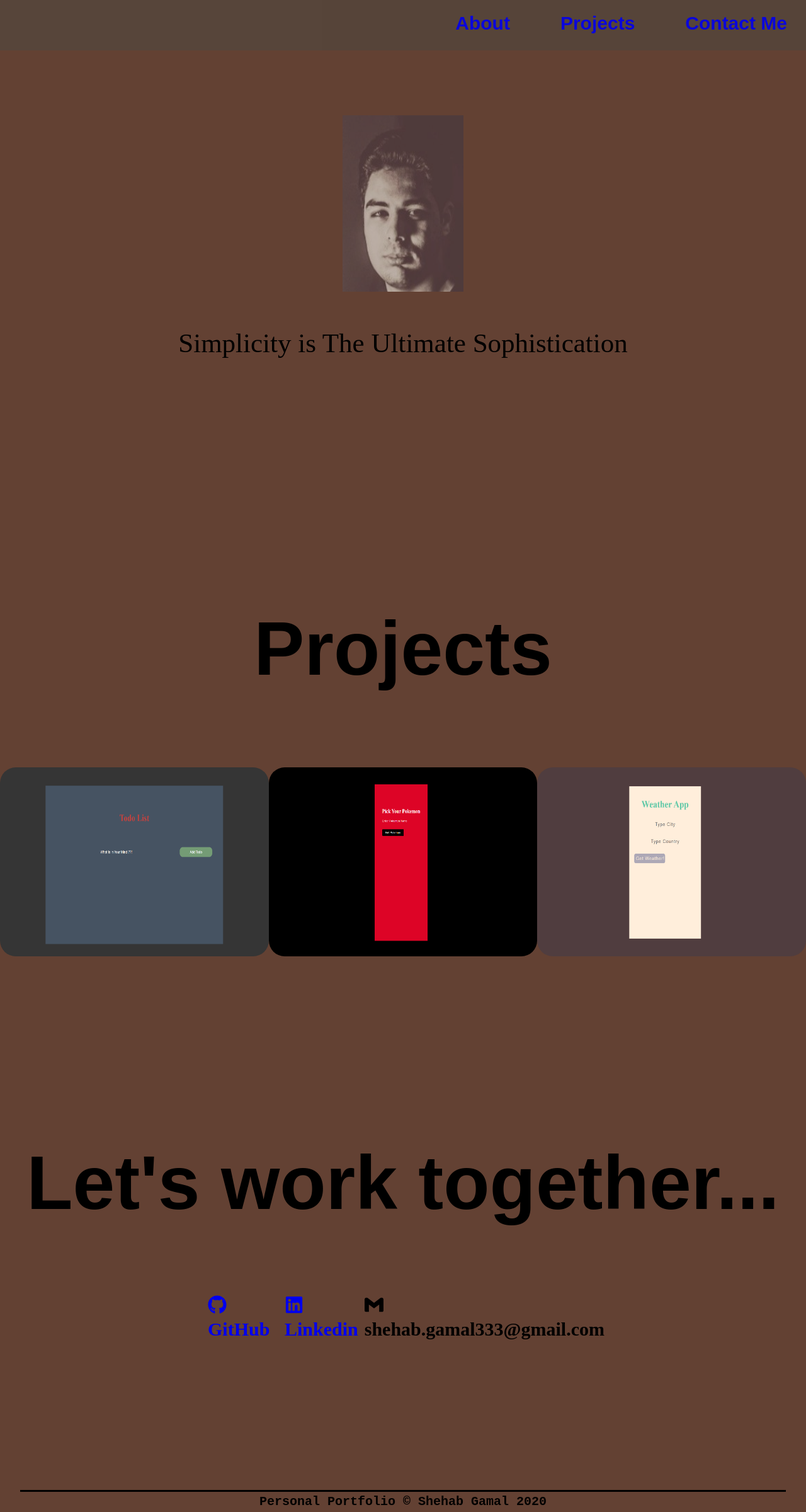
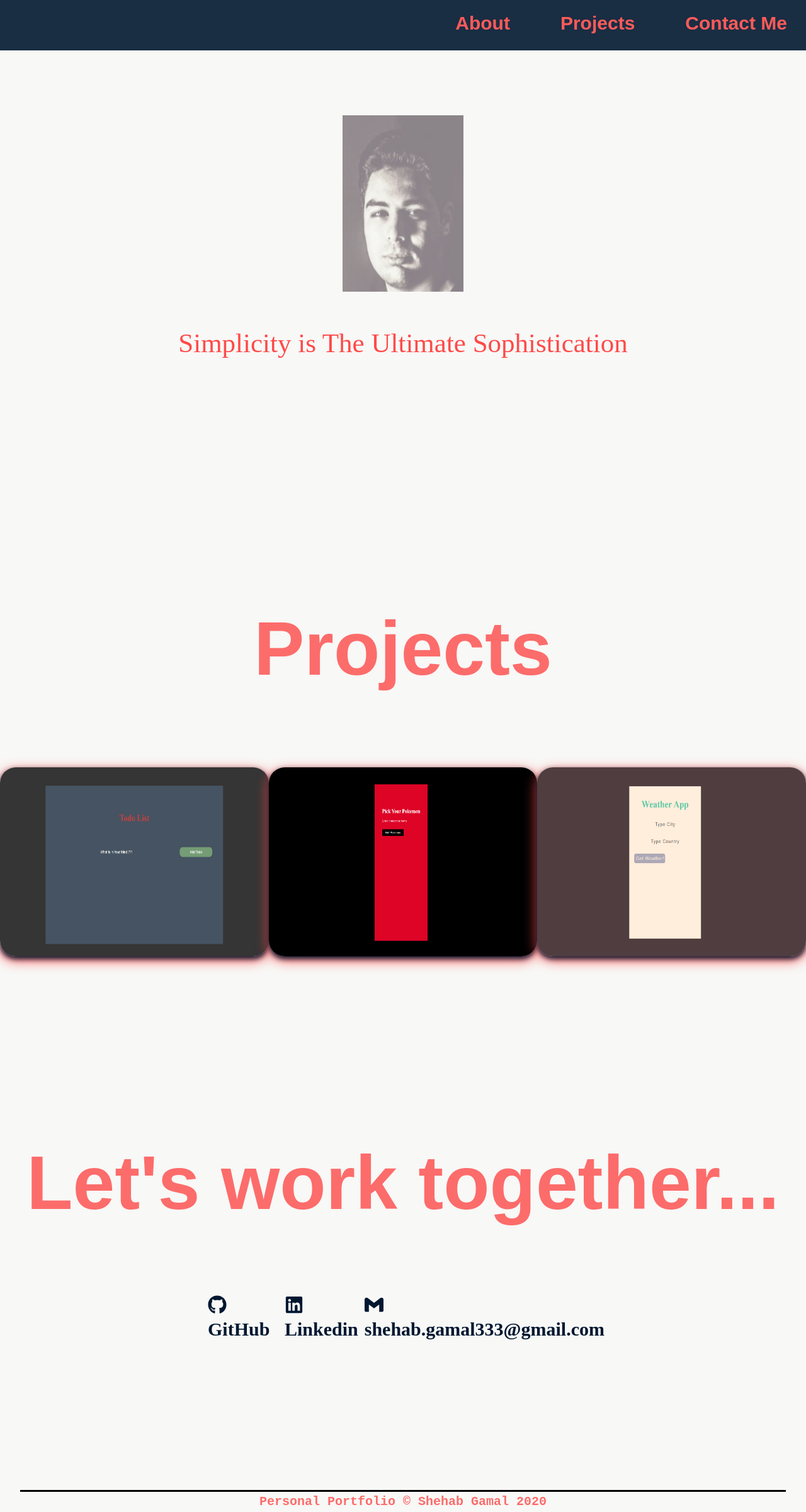
Before and after one commit to ShehabGamal/Personal-Portfolio, a React (Create React App) app: page / in a window 1280 px wide. Shown: the whole page at 63% size. Built offline with nearby package versions, Linux system fonts and the light colour scheme.

Commit message:
Adjusting Theme.js and trying different colors

```diff
--- a/src/Components/About/About.js
+++ b/src/Components/About/About.js
@@ -11,7 +11,7 @@ const BasicDiv = styled.div`
   margin-right: auto;
   justify-content: center;
   align-items: center;
-  background: ${(props) => props.theme.pagebackground};
+  background: ${(props) => props.theme.primary};
 `;
 const Image = styled.img`
   width: 15%;
@@ -33,7 +33,7 @@ const Welcome = styled.p`
   font-familiy: Courier New;
   font-weight: 525;
   flex-wrap: wrap;
-  color: ${(props) => props.theme.fontcolor};
+  color: ${(props) => props.theme.extra};
 `;
 
 const About = () => {
--- a/src/Components/Cards/Cards.js
+++ b/src/Components/Cards/Cards.js
@@ -9,7 +9,7 @@ const BasicDiv = styled.div`
   flex-direction: column;
   margin-right: auto;
   margin-left: auto;
-  background: ${(props) => props.theme.pagebackground};
+  background: ${(props) => props.theme.primary};
   height: 100vh;
   width: 100%;
 `;
@@ -27,7 +27,8 @@ const CustomH1 = styled.h1`
   font-weight: bold;
   margin-left: auto;
   margin-right: auto;
-  color: ${(props) => props.theme.fontcolor};
+  color: ${(props) => props.theme.extra};
+  opacity: 0.8;
 `;
 const FlipCard = styled.div`
   background-color: transparent;
@@ -47,8 +48,8 @@ const FlipCardInner = styled.div`
   ${FlipCard}:hover & {
     transform: rotateY(180deg);
   }
-  box-shadow: 0 4px 8px 0 ${(props) => props.theme.fontcolor},
-    0 6px 20px 0 ${(props) => props.theme.fontcolor};
+  box-shadow: 0 4px 8px 0 ${(props) => props.theme.secondary},
+    0 6px 20px 0 ${(props) => props.theme.extra};
   border-radius: 25px;
 `;
 
@@ -66,7 +67,7 @@ const FlipCardBack = styled.div`
   width: 100%;
   height: 100%;
   backface-visibility: hidden;
-  background-color: ${(props) => props.theme.subtleshadow};
+  background-color: ${(props) => props.theme.secondary};
   transform: rotateY(180deg);
   border-radius: 25px;
 `;
@@ -77,8 +78,7 @@ const Image = styled.img`
 `;
 const CardH1 = styled(CustomH1)`
   margin-top: 25px;
-  color: ${(props) => props.theme.fontcolor};
-  opacity: 0.3;
+  color: ${(props) => props.theme.extra};
   font-size: 35px;
 `;
 const Span = styled.span`
@@ -90,7 +90,7 @@ const Span = styled.span`
   font-family: Courier New;
   justify-content: center;
   align-items: center;
-  color: ${(props) => props.theme.fontcolor};
+  color: ${(props) => props.theme.primary};
 `;
 const LinkSpan = styled(Span)`
   flex-direction: row;
@@ -101,12 +101,12 @@ const ExternalLink = styled.a`
   font-weight: bold;
   margin: 0 auto;
   padding: 5px;
-  color: ${(props) => props.theme.fontcolor};
+  color: ${(props) => props.theme.extra};
   &:hover {
-    color: ${(props) => props.theme.subtleshadow};
-    background: ${(props) => props.theme.borderonhover};
+    color: ${(props) => props.theme.secondary};
+    background: ${(props) => props.theme.primary};
   }
-  opacity: 0.6;
+  opacity: 0.9;
 `;
 
 const Cards = () => {
--- a/src/Components/ContactMe/ContactMe.js
+++ b/src/Components/ContactMe/ContactMe.js
@@ -12,7 +12,7 @@ const BasicDiv = styled.div`
   align-items: center;
   flex-direction: column;
   height: 100vh;
-  background: ${(props) => props.theme.pagebackground};
+  background: ${(props) => props.theme.primary};
 `;
 
 const BasicDivChild = styled.div`
@@ -28,11 +28,11 @@ const ExternalLinks = styled.a`
   padding: 10px;
   margin-right: auto;
   margin-left: auto;
-  color: ${(props) => props.theme.fontcolor};
+  color: ${(props) => props.theme.secondary};
   text-decoration: none;
   &:hover {
-    color: ${(props) => props.theme.subtleshadow};
-    background: ${(props) => props.theme.borderonhover};
+    color: ${(props) => props.theme.primary};
+    background: ${(props) => props.theme.secondary};
   }
   font-size: 30px;
   font-familiy: Montserrat, sans-serif;
@@ -44,7 +44,7 @@ const CustomParagraph = styled.p`
   font-familiy: Montserrat, sans-serif;
   margin-right: auto;
   margin-left: auto;
-  color: ${(props) => props.theme.fontcolor};
+  color: ${(props) => props.theme.secondary};
   font-weight: bold;
 `;
 const CustomH1 = styled.h1`
@@ -55,7 +55,8 @@ const CustomH1 = styled.h1`
   margin-left: auto;
   margin-right: auto;
   margin-top: auto;
-  color: ${(props) => props.theme.fontcolor};
+  color: ${(props) => props.theme.extra};
+  opacity: 0.8;
 `;
 const ContactMe = () => {
   return (
--- a/src/Components/Footer/Footer.js
+++ b/src/Components/Footer/Footer.js
@@ -11,7 +11,7 @@ const Wrapper = styled.div`
   justify-content: center;
   align-items: center;
   border-top-style:solid;
-  border-top-color:${(props) => props.theme.fontcolor}
+  border-top-color:${(props) => props.theme.secondary}
   border-top-width:3px;
   flex-direction: row;
 `;
@@ -25,8 +25,9 @@ const Holder = styled.div`
   margin: 0 auto;
   font-size: 20px;
   font-family: Courier New;
-  color: ${(props) => props.theme.fontcolor};
+  color: ${(props) => props.theme.extra};
   font-weight: 700;
+  opacity: 0.8;
 `;
 const Footer = () => {
   return (
--- a/src/Components/Nav bar/Nav.js
+++ b/src/Components/Nav bar/Nav.js
@@ -4,13 +4,13 @@ import styled from "styled-components";
 const BasicNavLink = styled.a`
   display: flex;
   text-decoration: none;
-  color: ${(props) => props.theme.fontcolor};
+  color: ${(props) => props.theme.extra};
   font-family: Montserrat, sans-serif;
   font-weight: bold;
   font-size: 30px;
   &:hover {
-    background: ${(props) => props.theme.borderonhover};
-    color: ${(props) => props.theme.subtleshadow};
+    background: ${(props) => props.theme.extra};
+    color: ${(props) => props.theme.primary};
     border-radius: 15px;
   }
   margin: 10px 20px 10px 40px;
@@ -22,7 +22,7 @@ const BasicHeader = styled.header`
   justify-content: flex-end;
   top: 0;
   display: flex;
-  background: ${(props) => props.theme.navbackground};
+  background: ${(props) => props.theme.secondary};
   position: fixed;
   height: 80px;
   width: 100%;
--- a/src/Components/Theme/Theme.js
+++ b/src/Components/Theme/Theme.js
@@ -12,3 +12,9 @@ export const premium = {
   subtleshadow: "#fffbfe",
   pagebackground: "#634133",
 };
+
+export const calm = {
+  primary: "#f8f8f6",
+  secondary: "#001730",
+  extra: "#fe4a49",
+};
--- a/src/index.js
+++ b/src/index.js
@@ -3,11 +3,11 @@ import ReactDOM from "react-dom";
 import "./index.css";
 import App from "./App";
 import { ThemeProvider } from "styled-components";
-import { basic, premium } from "./Components/Theme/Theme.js";
+import { calm } from "./Components/Theme/Theme.js";
 
 ReactDOM.render(
   <React.StrictMode>
-    <ThemeProvider theme={premium}>
+    <ThemeProvider theme={calm}>
       <App />
     </ThemeProvider>
   </React.StrictMode>,
```
Also changed, not shown: 1 other file (tests, documents, lock files or other folders).
